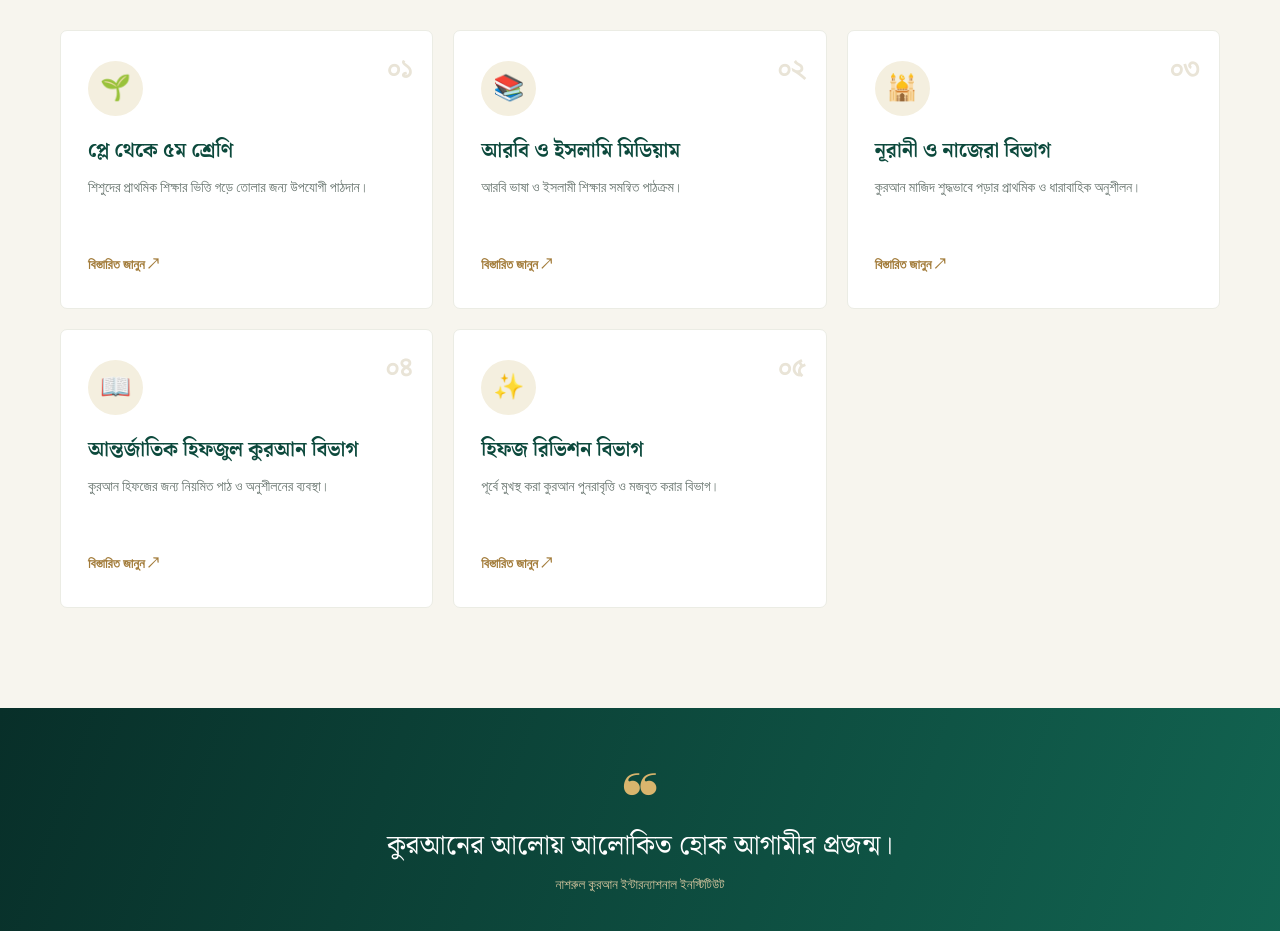
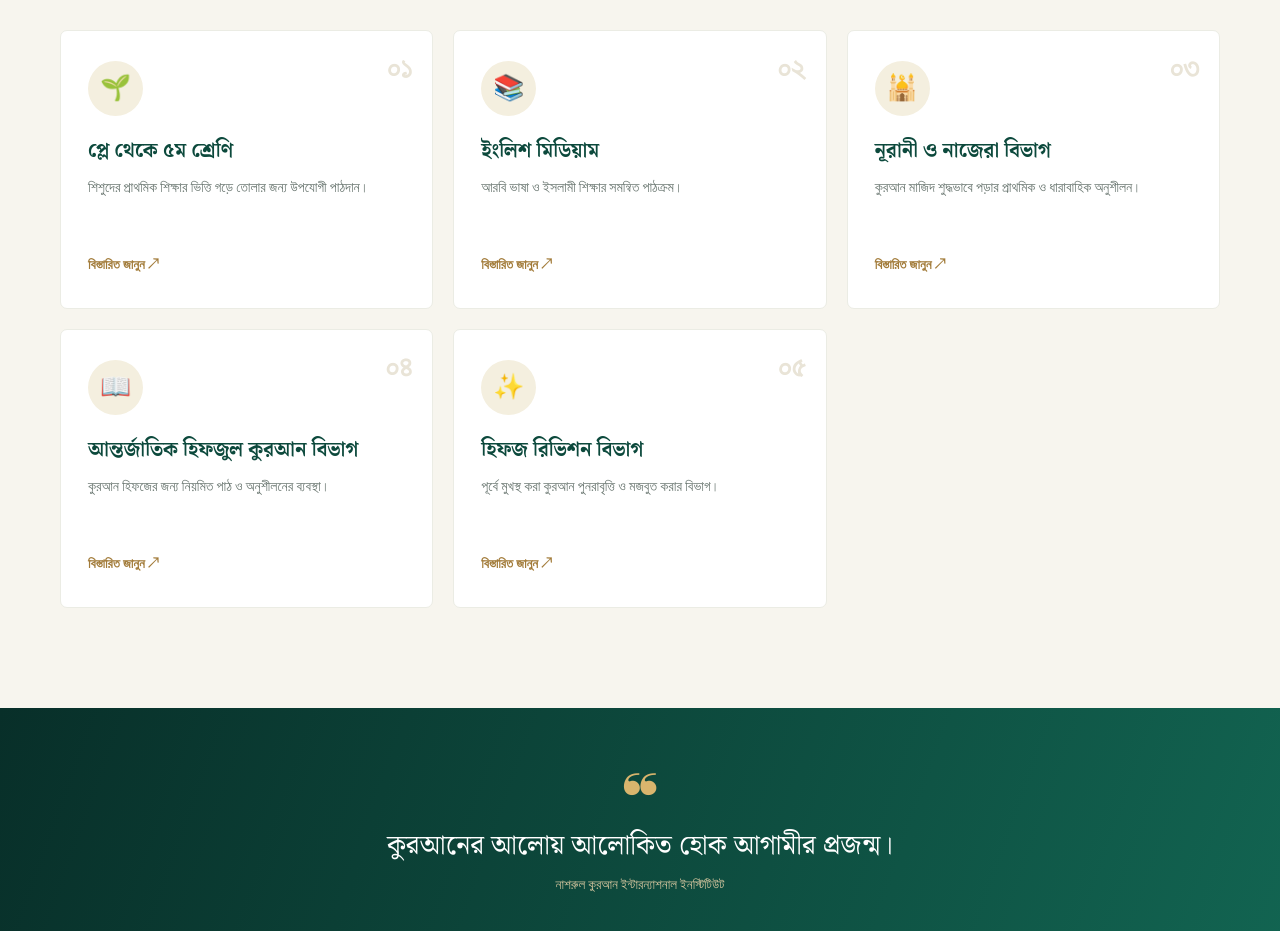
Before and after one commit to fahimaakther372-ai/md-web, a plain HTML site: page index.html in a window 1280 px wide. Shown: the part 1800-2731 px from the top of the page. Drawn offline with Linux system fonts and the light colour scheme.

Commit message:
Update index.html

```diff
--- a/index.html
+++ b/index.html
@@ -258,7 +258,7 @@
       <article class="dept-card reveal">
         <span class="dept-number">০২</span>
         <div class="dept-icon">📚</div>
-        <h3>আরবি ও ইসলামি মিডিয়াম</h3>
+        <h3>ইংলিশ মিডিয়াম</h3>
         <p>
           আরবি ভাষা ও ইসলামী শিক্ষার সমন্বিত পাঠক্রম।
         </p>
```
